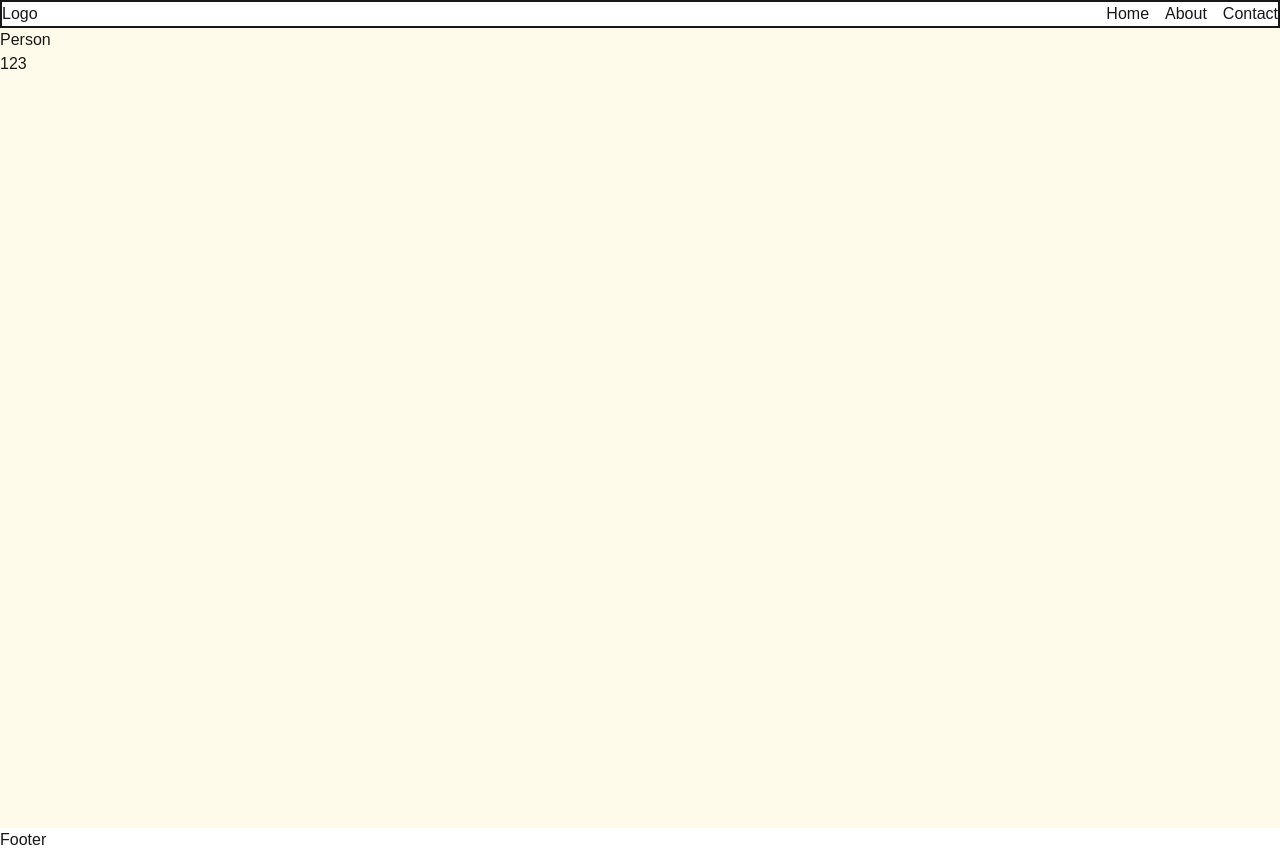
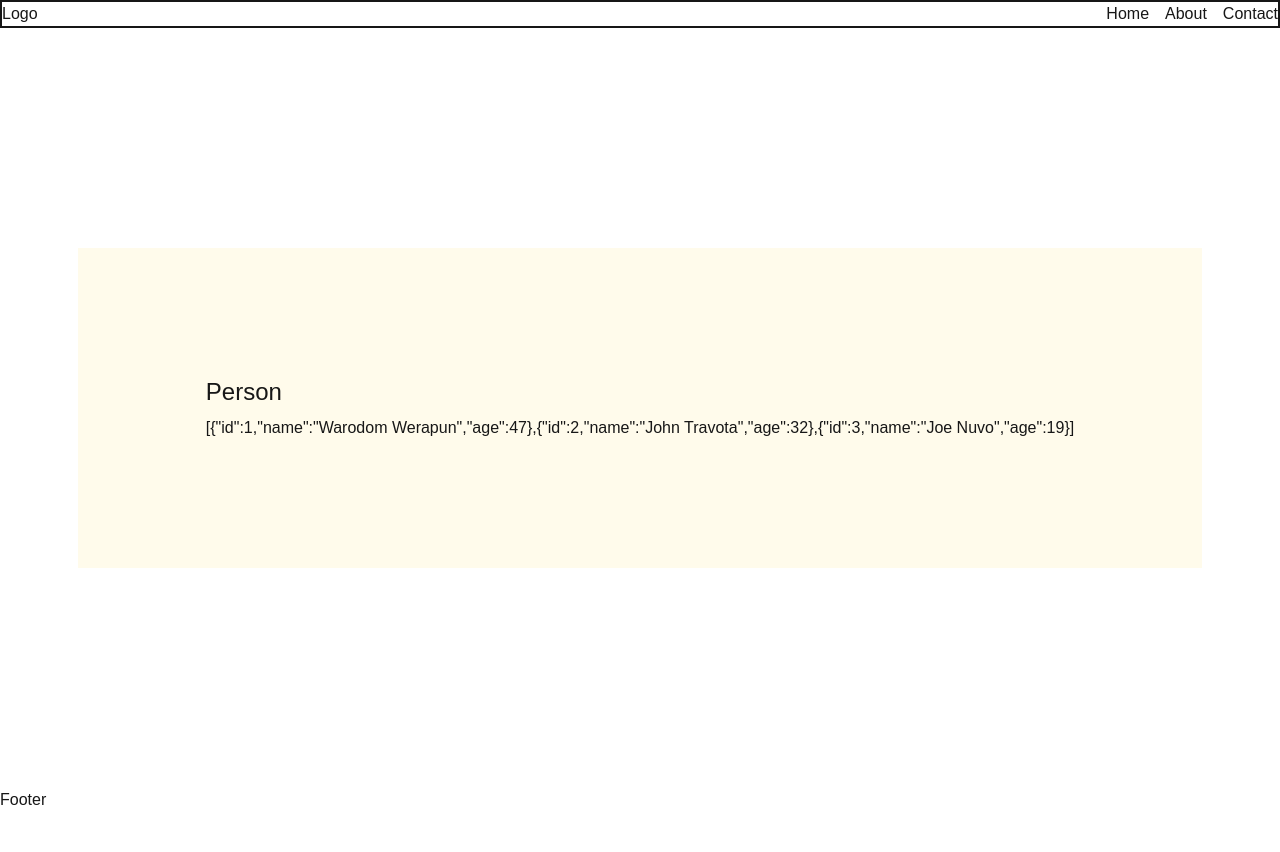
Before and after one commit to wwarodom/web_module_2026, a Next.js app in the folder 6_next_basic/my-app/: page /persons in a window 1280 px wide. After the commit the page ends 812 px from the top, so only its background shows below. Built offline with nearby package versions, Linux system fonts and the light colour scheme.

Commit message:
json stringnify

```diff
--- a/6_next_basic/my-app/app/persons/page.tsx
+++ b/6_next_basic/my-app/app/persons/page.tsx
@@ -1,17 +1,18 @@
 'use client'
 import { useState } from "react"
+export default function PersonsPage() {
+    const [persons, setPersons] = useState([
+        { id: 1, name: "Warodom Werapun", age: 47 },
+        { id: 2, name: "John Travota", age: 32 },
+        { id: 3, name: "Joe Nuvo", age: 19 },
+    ])
 
-export default function PersonsPage() {
-
-    const [persons, setPersons] = useState([1, 2, 3])
-
-    return <main className="bg-amber-50 min-h-screen">
-        <div>
-            <h1>Person</h1>
+    return <main className="flex justify-center items-center min-h-[95vh]">
+        <div className="bg-amber-50 p-32">
+            <h1 className="text-2xl mb-2">Person</h1>
             <div>
-                {persons}
+                {JSON.stringify(persons)}
             </div>
         </div>
-
     </main>
 }
```
